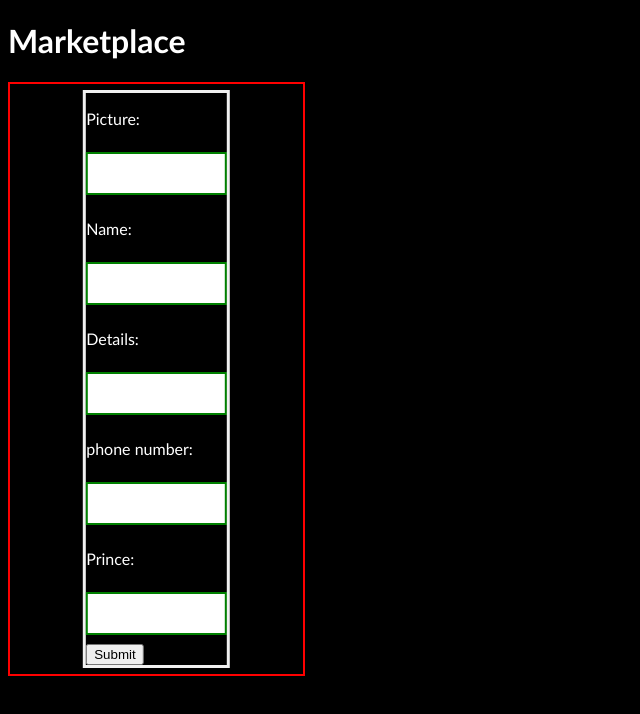
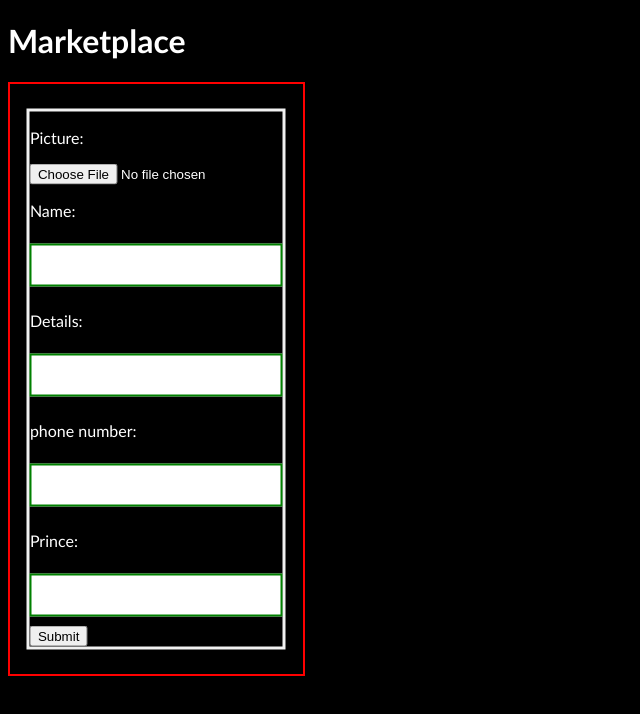
Before and after one commit to rayen-abbes/MVP-Marketplace-project, a React (Create React App) app in the folder client/: page / in a window 1280 px wide. Shown: the top 714 px of the page, without its empty margins (0-640 px from the left). Built offline with nearby package versions, Linux system fonts and the light colour scheme; no server answers.

Commit message:
minor styling changes

```diff
--- a/client/src/App.js
+++ b/client/src/App.js
@@ -55,7 +55,7 @@ class App extends React.Component {
                 <div class="add-button-center">
                     <form method="post" action="http://localhost:5000/addProduct">
                         <p>Picture:</p>
-                        <input type="text" name="picture"></input>
+                        <input type="file" name="picture"></input>
                         <p>Name:</p>
                         <input type="text" name="productName"></input>
                         <p>Details:</p>
```
